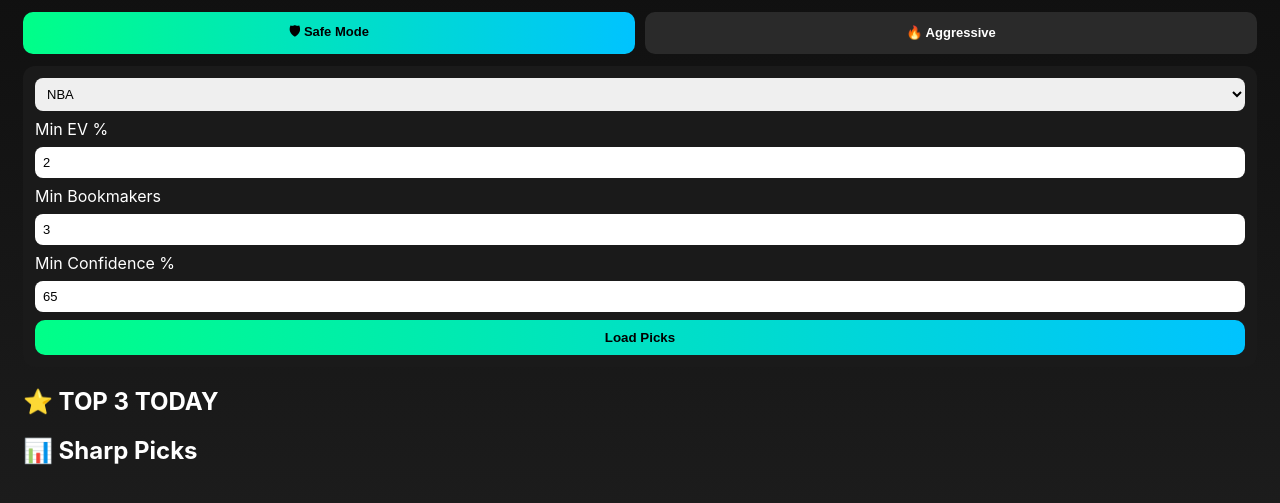
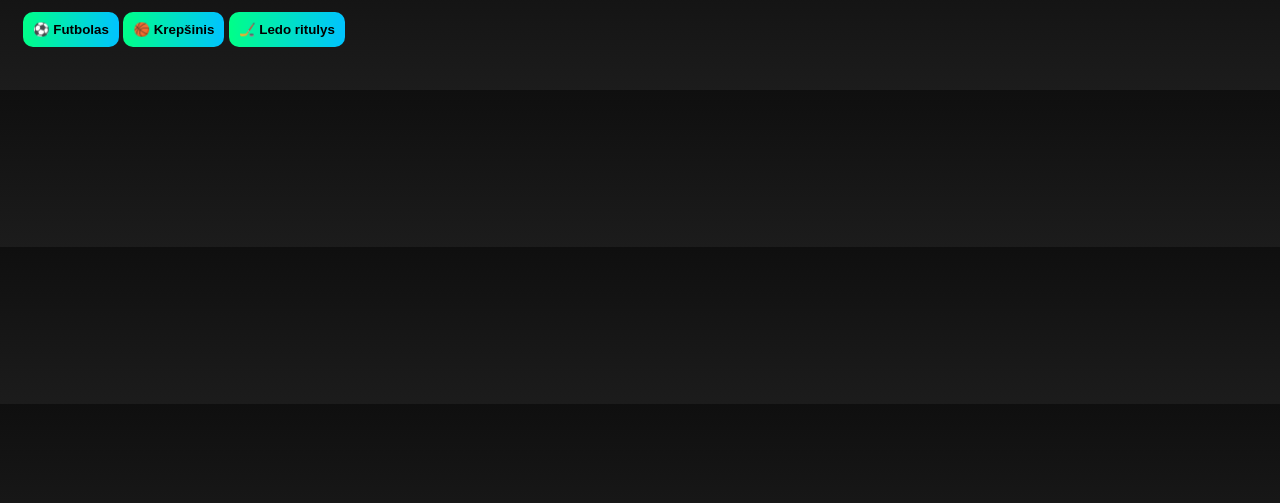
Before and after one commit to virgutiss-oss/euro-bet-analyzer, a plain HTML site: page public/index.html in a window 1280 px wide. Shown: the part 67-570 px from the top of the page. Drawn offline with Linux system fonts and the light colour scheme.

Commit message:
Update index.html

```diff
--- a/public/index.html
+++ b/public/index.html
@@ -3,46 +3,22 @@
 <head>
 <meta charset="UTF-8">
 <meta name="viewport" content="width=device-width, initial-scale=1.0">
-<title>Sharp Betting Analyzer</title>
+<title>Sharp Analyzer PRO</title>
 <link rel="stylesheet" href="style.css">
 </head>
 <body>
 
 <h1>⚡ Sharp Betting Analyzer</h1>
 
-<div class="mode-switch">
-  <button id="safeBtn" onclick="setMode('safe')" class="active">🛡 Safe Mode</button>
-  <button id="aggBtn" onclick="setMode('aggressive')">🔥 Aggressive</button>
+<div class="sports">
+  <button onclick="loadSport('soccer')">⚽ Futbolas</button>
+  <button onclick="loadSport('basketball')">🏀 Krepšinis</button>
+  <button onclick="loadSport('icehockey')">🏒 Ledo ritulys</button>
 </div>
 
-<div class="filters">
+<h2 id="sportTitle"></h2>
 
-<select id="sport">
-  <option value="basketball_nba">NBA</option>
-  <option value="basketball_euroleague">EuroLeague</option>
-  <option value="soccer_epl">EPL</option>
-  <option value="soccer_spain_la_liga">La Liga</option>
-  <option value="soccer_uefa_champs_league">Champions League</option>
-  <option value="icehockey_nhl">NHL</option>
-</select>
-
-<label>Min EV %</label>
-<input type="number" id="minEv" value="2">
-
-<label>Min Bookmakers</label>
-<input type="number" id="minBooks" value="3">
-
-<label>Min Confidence %</label>
-<input type="number" id="minConf" value="65">
-
-<button onclick="loadOdds()">Load Picks</button>
-
-</div>
-
-<h2>⭐ TOP 3 TODAY</h2>
 <div id="top3"></div>
-
-<h2>📊 Sharp Picks</h2>
 <div id="games"></div>
 
 <script src="app.js"></script>
```
